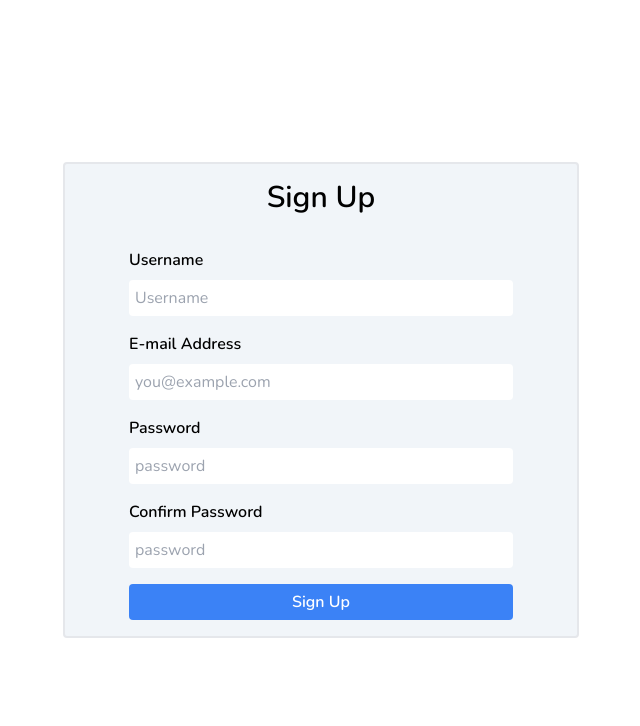
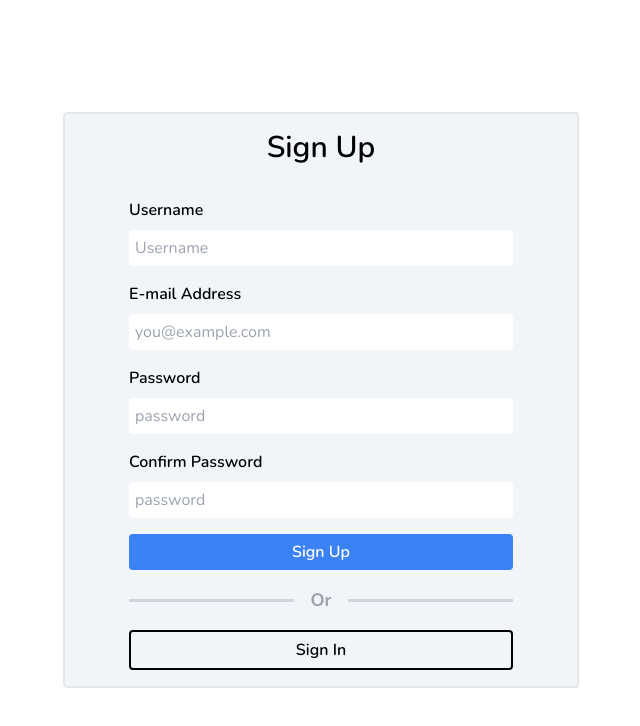
Before and after one commit to jmalinkiewicz/quiz-app, a React (Vite) app in the folder frontend/: page /signup in a window 1280 px wide. Shown: the top 726 px of the page, without its empty margins (319-959 px from the left). Built offline with nearby package versions, Linux system fonts and the light colour scheme.

Commit message:
add sign in button to sign up page

```diff
--- a/frontend/src/routes/signup.tsx
+++ b/frontend/src/routes/signup.tsx
@@ -1,11 +1,24 @@
+import { Link } from "react-router-dom";
 import SignupForm from "../components/SignupForm";
 
 export default function Signup() {
   return (
     <div className="flex h-full items-center justify-center px-4 font-nunito sm:px-0">
       <main className="flex w-full flex-col items-center justify-center rounded border-2 bg-slate-100 px-8 py-4 sm:w-auto">
-        <h1 className="pb-8 text-3xl font-semibold">Sign Up</h1>
+        <h1 className="pb-8 text-3xl font-bold font-semibold">Sign Up</h1>
         <SignupForm />
+        <div className="flex w-full max-w-xl items-center gap-4 px-8 pb-4 pt-4">
+          <div className="h-[3px] w-full bg-gray-300"></div>
+          <span className="text-lg font-bold text-gray-400">Or</span>
+          <div className="h-[3px] w-full bg-gray-300"></div>
+        </div>
+        <div className="w-full max-w-xl px-8">
+          <Link to="/login">
+            <button className="w-full rounded border-2 border-black p-1.5 font-semibold text-black hover:bg-gray-50">
+              Sign In
+            </button>
+          </Link>
+        </div>
       </main>
     </div>
   );
```
